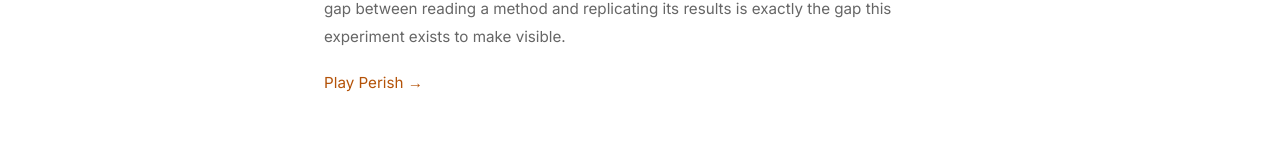
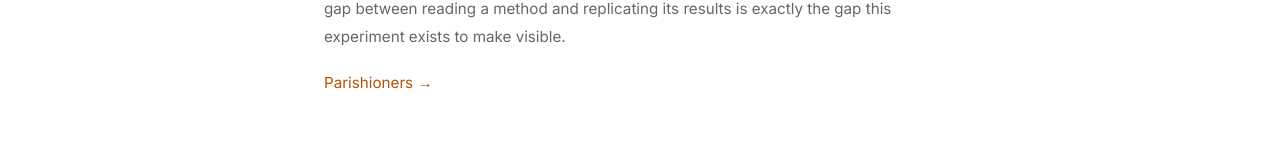
Before and after one commit to nikbearbrown/perish_cc, a Next.js app: page /tiers in a window 1280 px wide. Shown: the part 998-1161 px from the top of the page. Built offline with nearby package versions, Linux system fonts and the light colour scheme; no server answers; the database is empty.

Commit message:
Rename all Play Perish button labels to Parishioners
Co-Authored-By: Claude Opus 4.6 (1M context) <noreply@anthropic.com>

```diff
--- a/app/(main)/tiers/page.tsx
+++ b/app/(main)/tiers/page.tsx
@@ -211,7 +211,7 @@ export default async function TiersPage() {
             className="text-amber-700 dark:text-amber-500 no-underline hover:underline"
             style={{ fontSize: '0.95rem' }}
           >
-            Play Perish &rarr;
+            Parishioners &rarr;
           </Link>
         </section>
       </div>
--- a/app/page.tsx
+++ b/app/page.tsx
@@ -87,7 +87,7 @@ export default function Home() {
                     borderRadius: 0,
                   }}
                 >
-                  Play Perish
+                  Parishioners
                 </Link>
                 <Link
                   href="/feed"
@@ -400,7 +400,7 @@ export default function Home() {
               borderRadius: 0,
             }}
           >
-            Play Perish
+            Parishioners
           </Link>
           <p style={{ marginTop: '1.75rem', fontSize: '0.8rem', color: 'var(--bb-6)' }}>
             Already playing?{' '}
```
